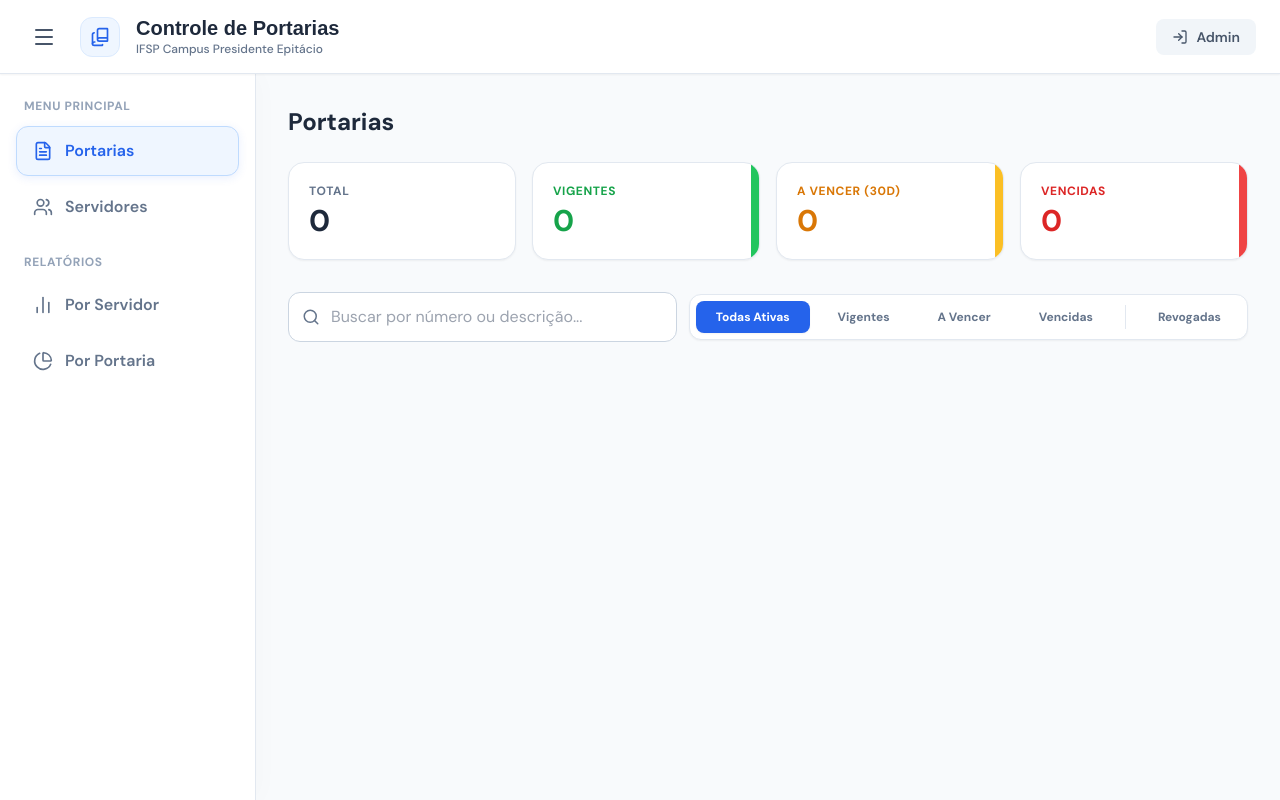
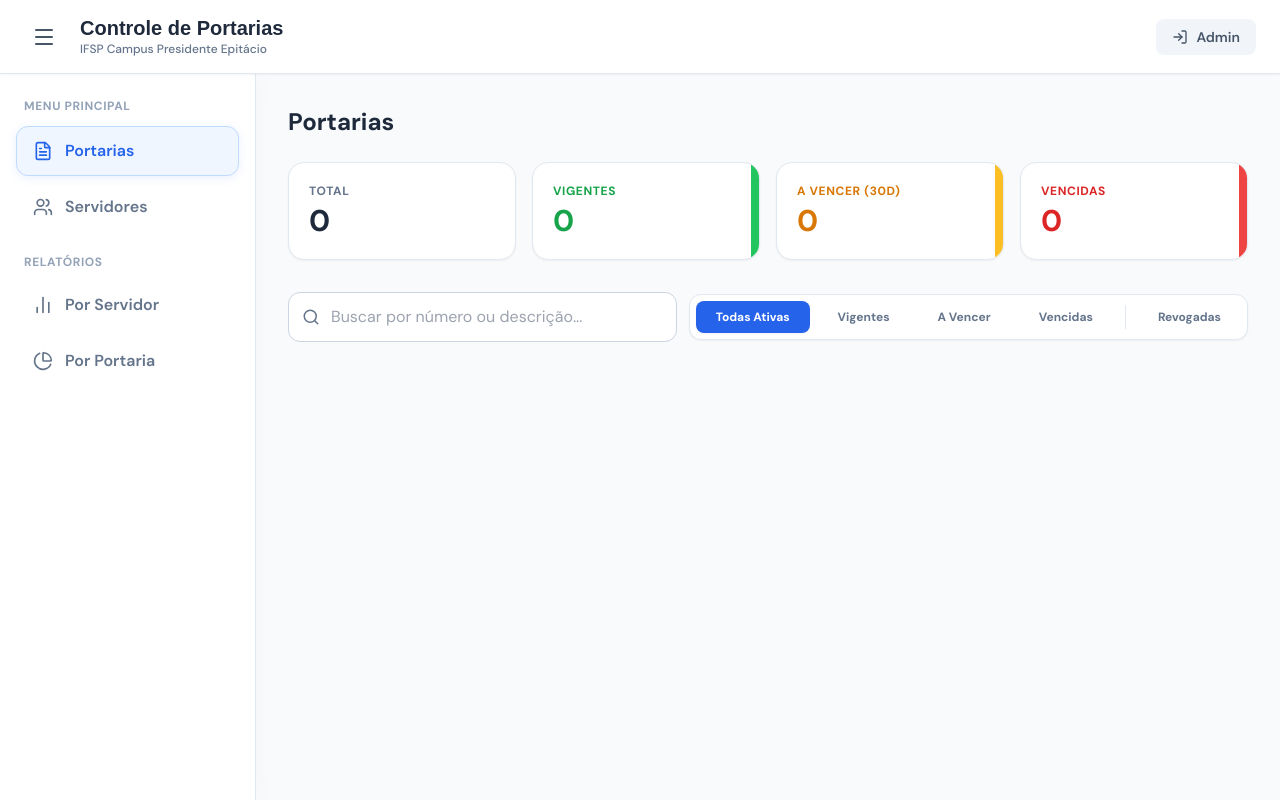
Before and after one commit to filippogustavo/portarias, a plain HTML site: page index.html in a window 1280 px wide. Drawn offline with nearby package versions, Linux system fonts and the light colour scheme; no server answers.

Commit message:
Update index.html

```diff
--- a/index.html
+++ b/index.html
@@ -39,9 +39,6 @@
          <i data-lucide="menu" style="width:24px;height:24px;"></i>
        </button>
 
-       <div class="w-10 h-10 rounded-xl bg-blue-50 text-accent flex items-center justify-center border border-blue-100">
-         <i data-lucide="book-copy" style="width:20px;height:20px;"></i>
-       </div>
        <div>
          <h1 id="el-title" class="font-display text-xl font-bold text-slate-800 leading-tight">Controle de Portarias</h1>
          <p id="el-subtitle" class="text-muted text-xs font-medium">IFSP Campus Presidente Epitácio</p>
```
